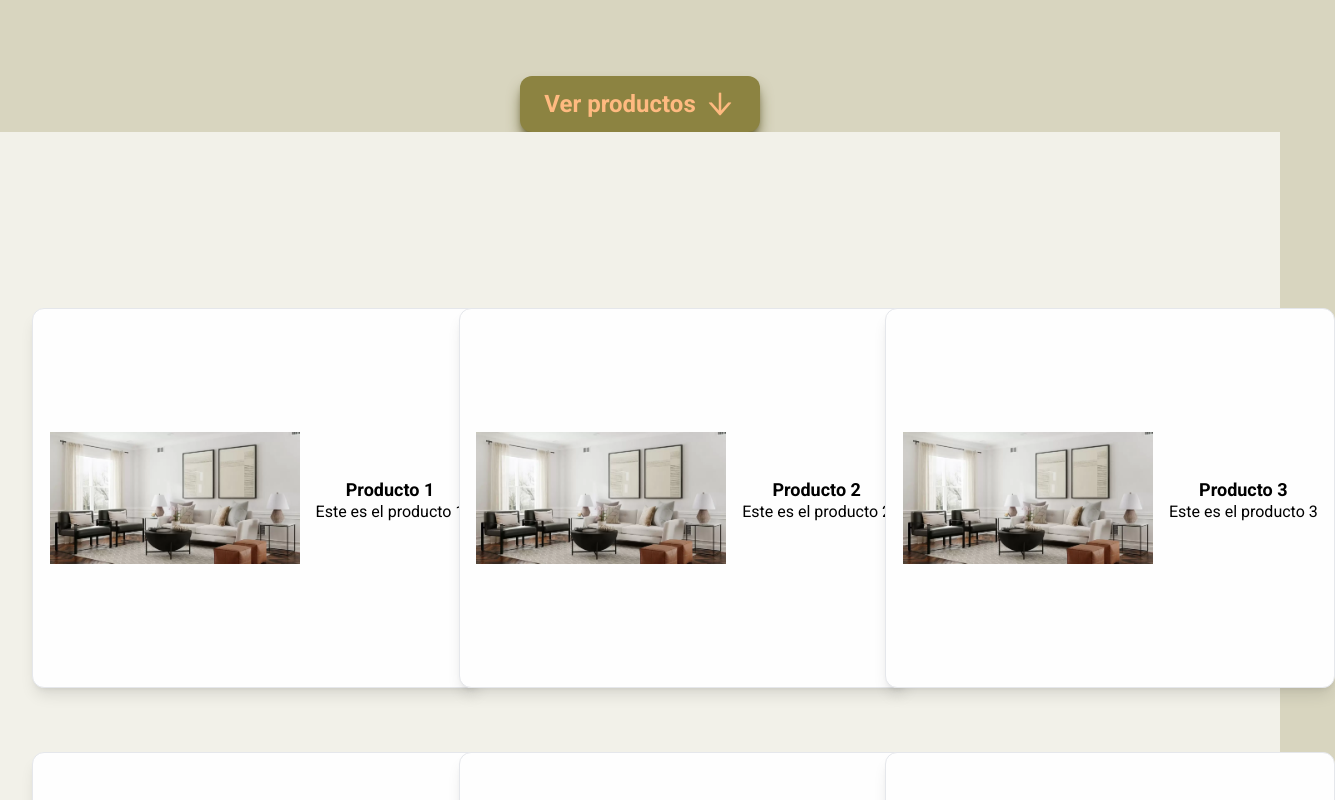
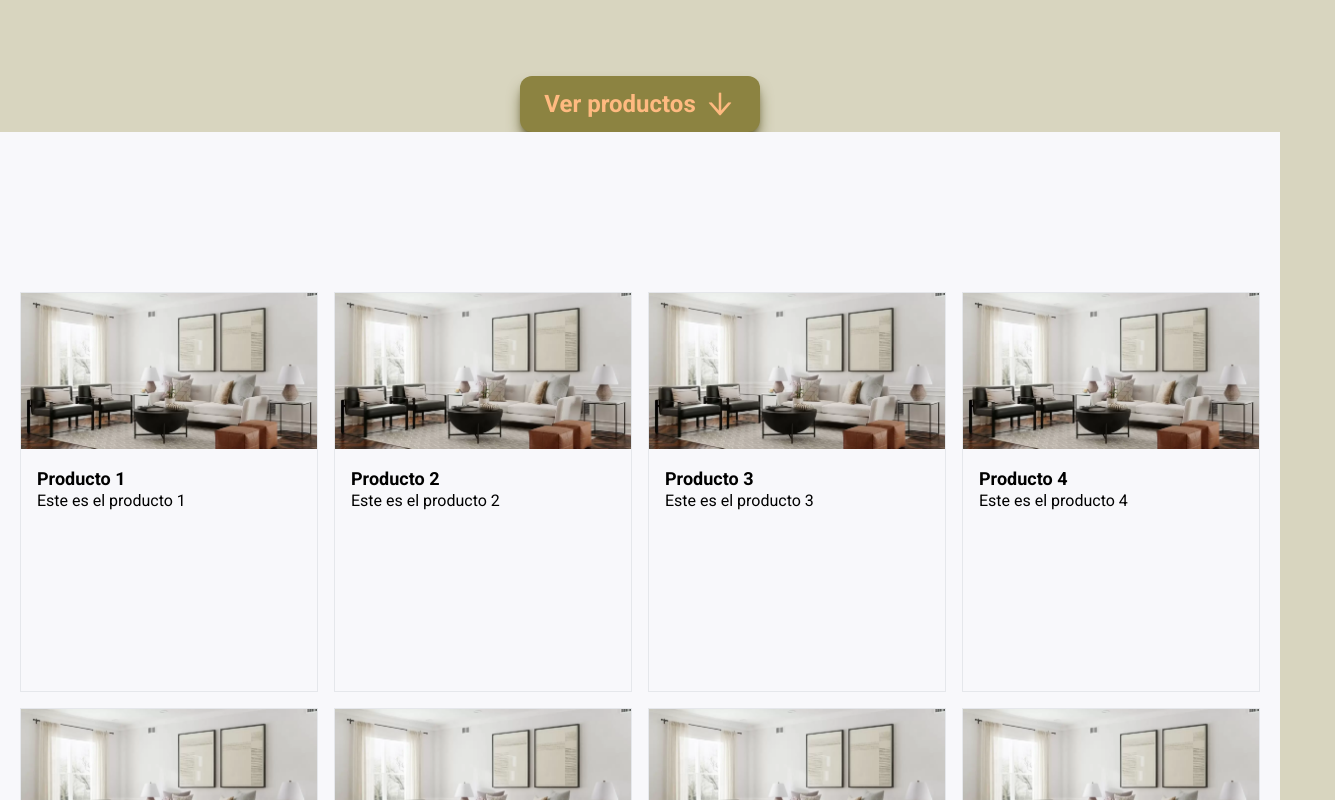
Before and after one commit to B9inzon/MueblesCasaRiver, a Next.js app in the folder front/: page / in a window 1280 px wide. Shown: the part 700-1500 px from the top of the page, 1335 px wide, since content can reach past the window. Built offline with nearby package versions, Linux system fonts and the light colour scheme.

Commit message:
Adjusted ProductsList And ProductCard components Tailwind

```diff
--- a/front/src/components/ProductCard.tsx
+++ b/front/src/components/ProductCard.tsx
@@ -2,9 +2,9 @@ import { IProduct } from "@/Interfaces/IProduct";
 
 const ProductCard: React.FC<IProduct> = ({name, image, description}) => {
     return (
-        <div className="w-[450px] h-[380px] flex flex-row items-center justify-center gap-4 m-8 p-4 border rounded-xl hover:cursor-pointer shadow-lg bg-[#fefefe] ">
-        <img className="max-w-[250px] w-full h-auto" src={image} alt={name} />
-        <div className="flex flex-col items-center justify-center">
+        <div className="w-fit h-auto lg:h-[400px] flex flex-col items-center justify-center border  hover:cursor-pointer shadow-none hover:shadow-[0_0_15px_rgba(0,0,0,0.3)] transition ease-in-out duration-700 ">
+        <img className="w-full h-auto" src={image} alt={name} />
+        <div className="flex flex-col w-full h-full p-4 items-start">
           <p className="text-lg font-semibold">{name}</p>
           <span className="">{`${description}`}</span>
         </div>
--- a/front/src/components/ProductsList.tsx
+++ b/front/src/components/ProductsList.tsx
@@ -4,7 +4,7 @@ import ProductCard from './ProductCard';
 
 const ProductsList = () => {
   return (
-    <div  className= "grid grid-cols-3 min-h-screen pt-36  w-full items-center bg-[#f2f1e9]"
+    <div  className= "min-h-screen grid lg:grid-cols-4 gap-4 pt-40 px-5 w-full justify-items-center bg-[#f8f8fb]  "
     id='Products'>
         {productsArray.map((product) => {
           return <ProductCard key={product.id} {...product} />;
```
